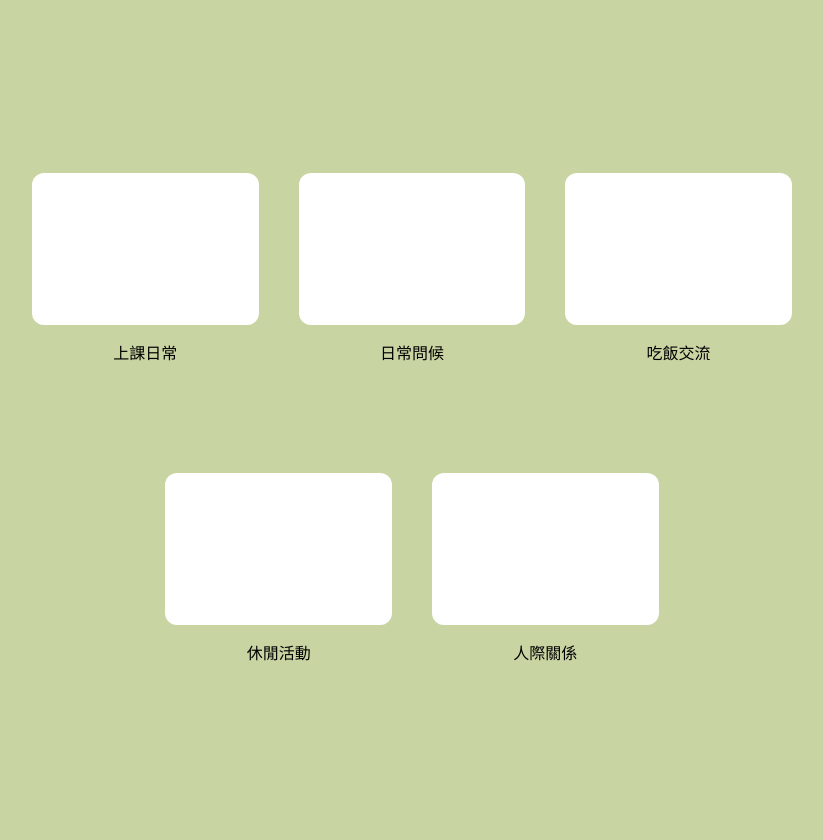
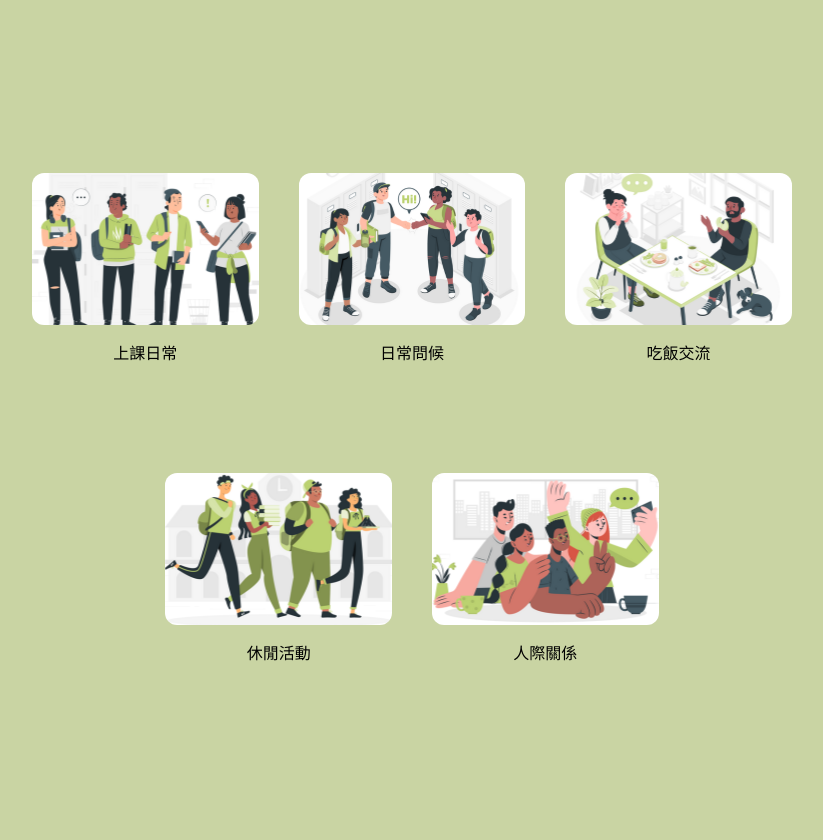
Before and after one commit to ye1206/Sign-Language, a Django app: page /test/ in a window 1280 px wide. Shown: the whole page, without its empty margins (228-1051 px from the left). Run offline with Django 4.2, Linux system fonts and the light colour scheme.

Commit message:
chore: Update test.html with button styling and images

```diff
--- a/myWeb/templates/test.html
+++ b/myWeb/templates/test.html
@@ -4,6 +4,7 @@
     <meta charset="utf-8">
     <meta name="viewport" content="width=device-width, initial-scale=1.0">
     <title>手語測驗</title>
+    {% load static%}
     <style media="screen">
       body {
         display: flex;
@@ -29,11 +30,17 @@
       .item:nth-child(4), .item:nth-child(5) {
         margin-top: 40px;
       }
-      .image-button {
+
+      .image_Class:hover, .image_Greet:hover, .image_Meat:hover, .image_Leisure:hover, .image_Relation:hover {
+        box-shadow: 0 12px 16px 0 rgba(0,0,0,0.24),0 17px 50px 0 rgba(0,0,0,0.19); /*陰影按鈕*/
+      }
+
+      .image_Class {
         border-radius: 12px; /* 將按鈕的邊角設為圓角 */
         width: 100%; /*按鈕寬度*/
         padding-bottom: 66.67%; /*按鈕高度*/
-        background-color: #fff; /*按鈕背景顏色*/
+        background-image: url("{% static 'Class.png' %}");
+        background-position: center; /*按鈕背景位置*/
         border: 1px solid #000; /*按鈕邊框*/
         position: relative; /*按鈕的位置*/
         border: none; /*按鈕邊框*/
@@ -41,8 +48,61 @@
         transition-duration: 0.4s; /*確定懸停的速度*/
         cursor: pointer; /*改變滑鼠*/
       }
-      .image-button:hover {
-        box-shadow: 0 12px 16px 0 rgba(0,0,0,0.24),0 17px 50px 0 rgba(0,0,0,0.19); /*陰影按鈕*/
+
+      .image_Meat{
+        border-radius: 12px; /* 將按鈕的邊角設為圓角 */
+        width: 100%; /*按鈕寬度*/
+        padding-bottom: 66.67%; /*按鈕高度*/
+        background-image: url("{% static 'Meat.png' %}");
+        background-position: center; /*按鈕背景位置*/
+        border: 1px solid #000; /*按鈕邊框*/
+        position: relative; /*按鈕的位置*/
+        border: none; /*按鈕邊框*/
+        display: inline-block; /*按鈕的顯示方式*/
+        transition-duration: 0.4s; /*確定懸停的速度*/
+        cursor: pointer; /*改變滑鼠*/
+      }
+
+      .image_Greet{
+        border-radius: 12px; /* 將按鈕的邊角設為圓角 */
+        width: 100%; /*按鈕寬度*/
+        padding-bottom: 66.67%; /*按鈕高度*/
+        background-image: url("{% static 'Greet.png' %}");
+        background-position: center; /*按鈕背景位置*/
+        border: 1px solid #000; /*按鈕邊框*/
+        position: relative; /*按鈕的位置*/
+        border: none; /*按鈕邊框*/
+        display: inline-block; /*按鈕的顯示方式*/
+        transition-duration: 0.4s; /*確定懸停的速度*/
+        cursor: pointer; /*改變滑鼠*/
+      }
+
+      .image_Leisure{
+        border-radius: 12px; /* 將按鈕的邊角設為圓角 */
+        width: 100%; /*按鈕寬度*/
+        padding-bottom: 66.67%; /*按鈕高度*/
+        background-image: url("{% static 'Leisure.png' %}");
+        background-position: center; /*按鈕背景位置*/
+        border: 1px solid #000; /*按鈕邊框*/
+        position: relative; /*按鈕的位置*/
+        border: none; /*按鈕邊框*/
+        display: inline-block; /*按鈕的顯示方式*/
+        transition-duration: 0.4s; /*確定懸停的速度*/
+        cursor: pointer; /*改變滑鼠*/
+      }
+
+      .image_Relation{
+        border-radius: 12px; /* 將按鈕的邊角設為圓角 */
+        width: 100%; /*按鈕寬度*/
+        padding-bottom: 66.67%; /*按鈕高度*/
+        background-image: url("{% static 'Relation.png' %}");
+        background-position: center; /*按鈕背景位置*/
+        border: 1px solid #000; /*按鈕邊框*/
+        position: relative; /*按鈕的位置*/
+        border: none; /*按鈕邊框*/
+        display: inline-block; /*按鈕的顯示方式*/
+        transition-duration: 0.4s; /*確定懸停的速度*/
+        cursor: pointer; /*改變滑鼠*/
       }
 
       .item p {
@@ -54,23 +114,23 @@
   <body>
     <div class="container">
       <div class="item">
-        <a href="{% url 'testClass' %}"><button class="image-button" aria-label="上課日常"></button></a>
+        <a href="{% url 'testClass' %}"><button class="image_Class" aria-label="上課日常"></button></a>
         <p>上課日常</p>
       </div>
       <div class="item">
-        <a href="{% url 'testGreet' %}"><button class="image-button" aria-label="日常問候"></button></a>
+        <a href="{% url 'testGreet' %}"><button class="image_Greet" aria-label="日常問候"></button></a>
         <p>日常問候</p>
       </div>
       <div class="item">
-        <a href="{% url 'testMeat' %}"><button class="image-button" aria-label="吃飯日常"></button></a>
+        <a href="{% url 'testMeat' %}"><button class="image_Meat" aria-label="吃飯日常"></button></a>
         <p>吃飯交流</p>
       </div>
       <div class="item">
-        <a href="{% url 'testLeisure' %}"><button class="image-button" aria-label="休閒活動"></button></a>
+        <a href="{% url 'testLeisure' %}"><button class="image_Leisure" aria-label="休閒活動"></button></a>
         <p>休閒活動</p>
       </div>
       <div class="item">
-        <a href="{% url 'testRelation' %}"><button class="image-button" aria-label="人際關係"></button></a>
+        <a href="{% url 'testRelation' %}"><button class="image_Relation" aria-label="人際關係"></button></a>
         <p>人際關係</p>
       </div>
     </div>
```
Also changed, not shown: myWeb/templates/tutorial.html (+68 -9 lines), README.md, myWeb/static/Class.png (added), myWeb/static/Greet.png (added), myWeb/static/Leisure.png (added), myWeb/static/Meat.png (added), myWeb/static/Relation.png (added).
